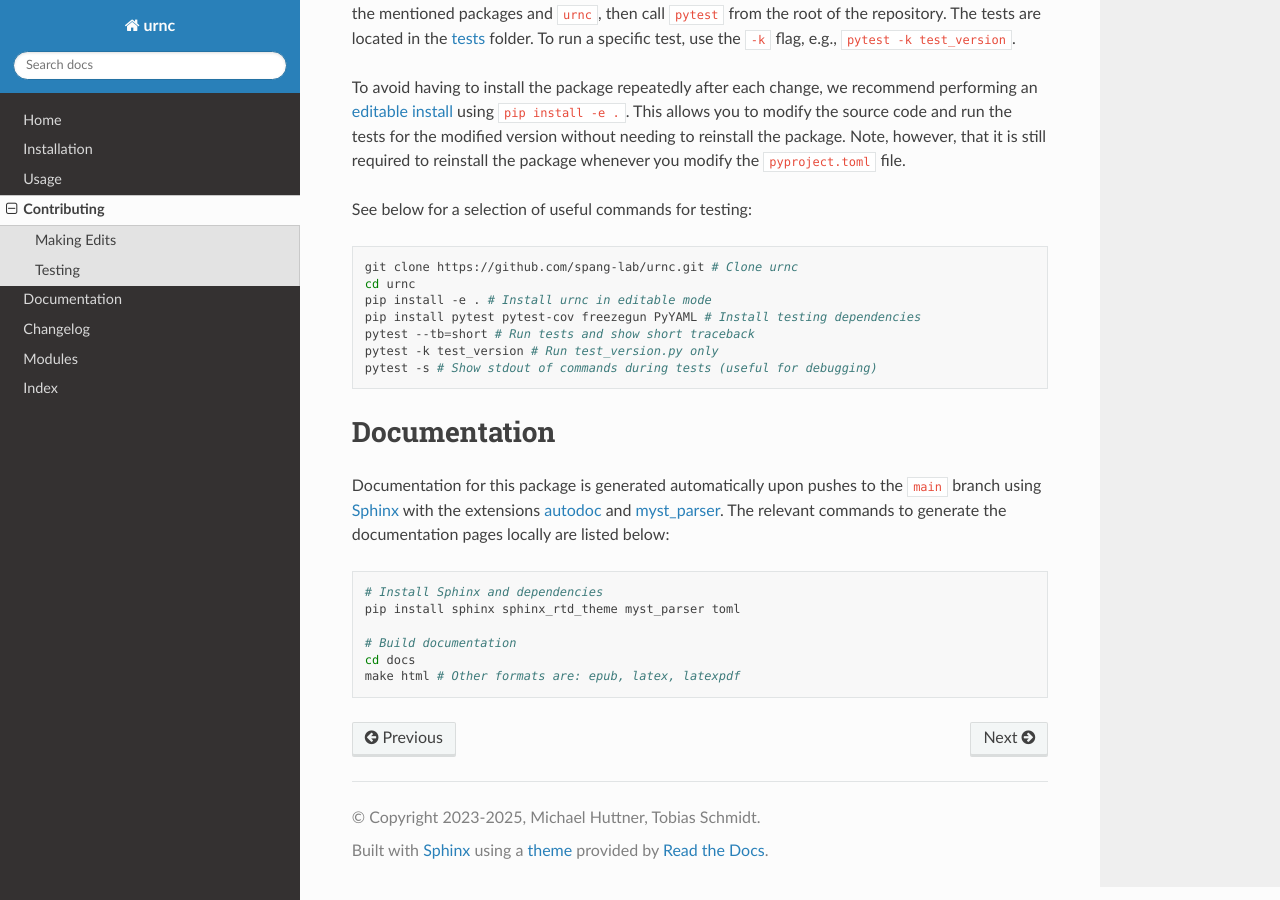
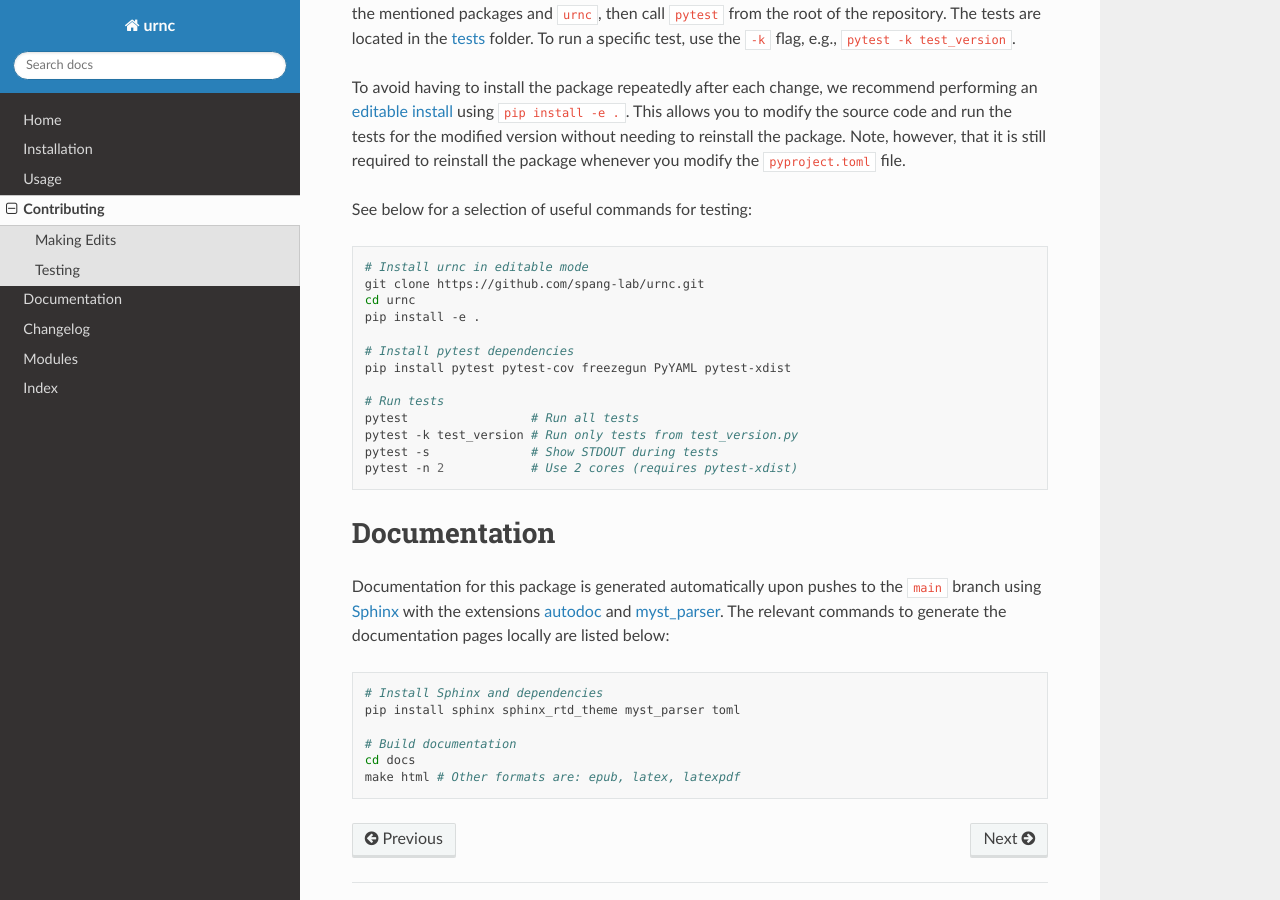
Before and after one commit to spang-lab/urnc, a Sphinx documentation site: the page built from docs/source/contributing.md, in a window 1280 px wide and 900 px high, scrolled down 894 px. Built offline with Sphinx 7.4.7 and the Read the Docs theme 3.1.0, drawn with Linux system fonts in a browser that asks for light colours; pages that are not in the unit, such as notebooks, are missing from menus.

Commit message:
Improve pytest examples in contributing.md

````diff
--- a/docs/source/contributing.md
+++ b/docs/source/contributing.md
@@ -30,13 +30,19 @@ To avoid having to install the package repeatedly after each change, we recommen
 See below for a selection of useful commands for testing:
 
 ```bash
-git clone https://github.com/spang-lab/urnc.git # Clone urnc
+# Install urnc in editable mode
+git clone https://github.com/spang-lab/urnc.git
 cd urnc
-pip install -e . # Install urnc in editable mode
-pip install pytest pytest-cov freezegun PyYAML # Install testing dependencies
-pytest --tb=short # Run tests and show short traceback
-pytest -k test_version # Run test_version.py only
-pytest -s # Show stdout of commands during tests (useful for debugging)
+pip install -e .
+
+# Install pytest dependencies
+pip install pytest pytest-cov freezegun PyYAML pytest-xdist
+
+# Run tests
+pytest                 # Run all tests
+pytest -k test_version # Run only tests from test_version.py
+pytest -s              # Show STDOUT during tests
+pytest -n 2            # Use 2 cores (requires pytest-xdist)
 ```
 
 # Documentation
````
